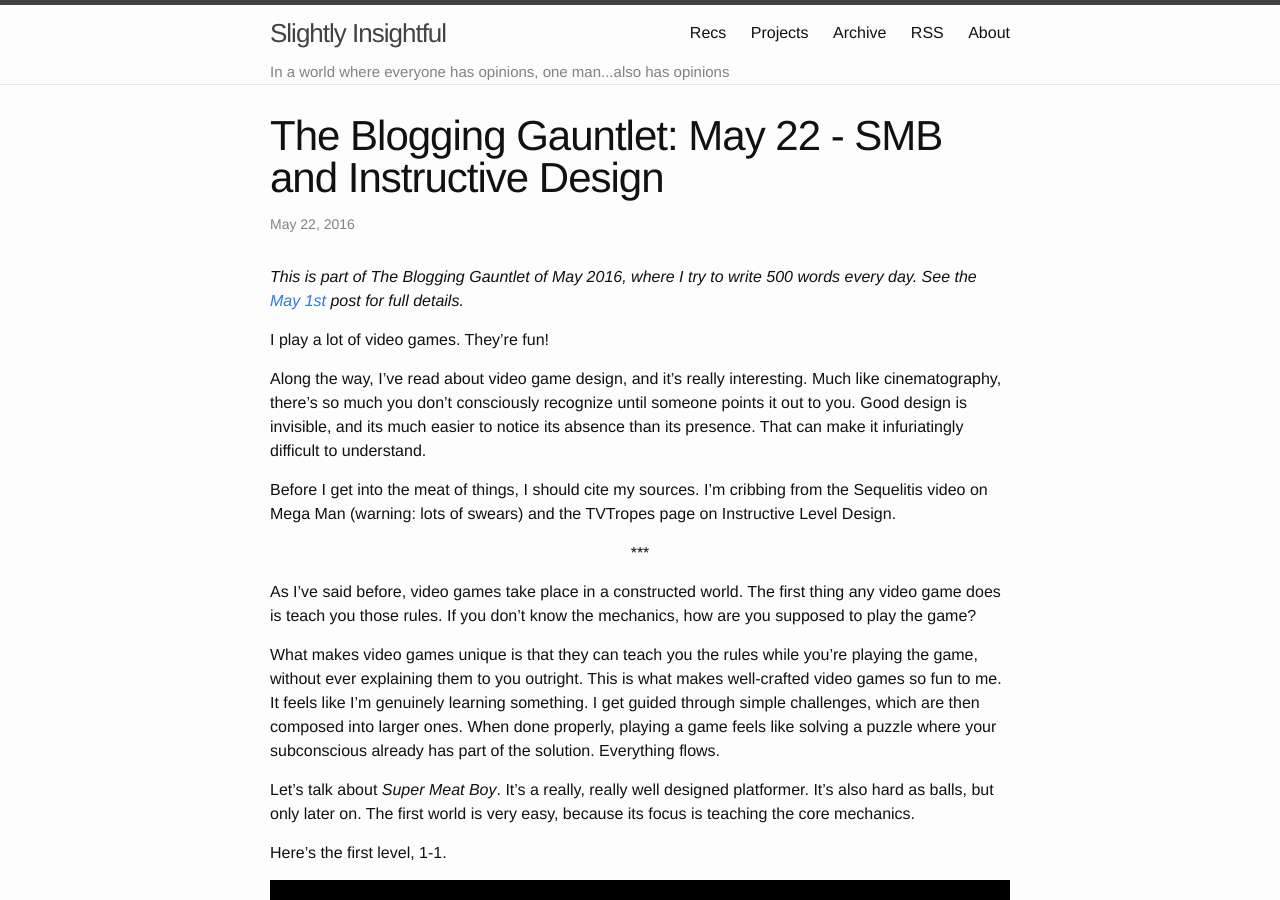
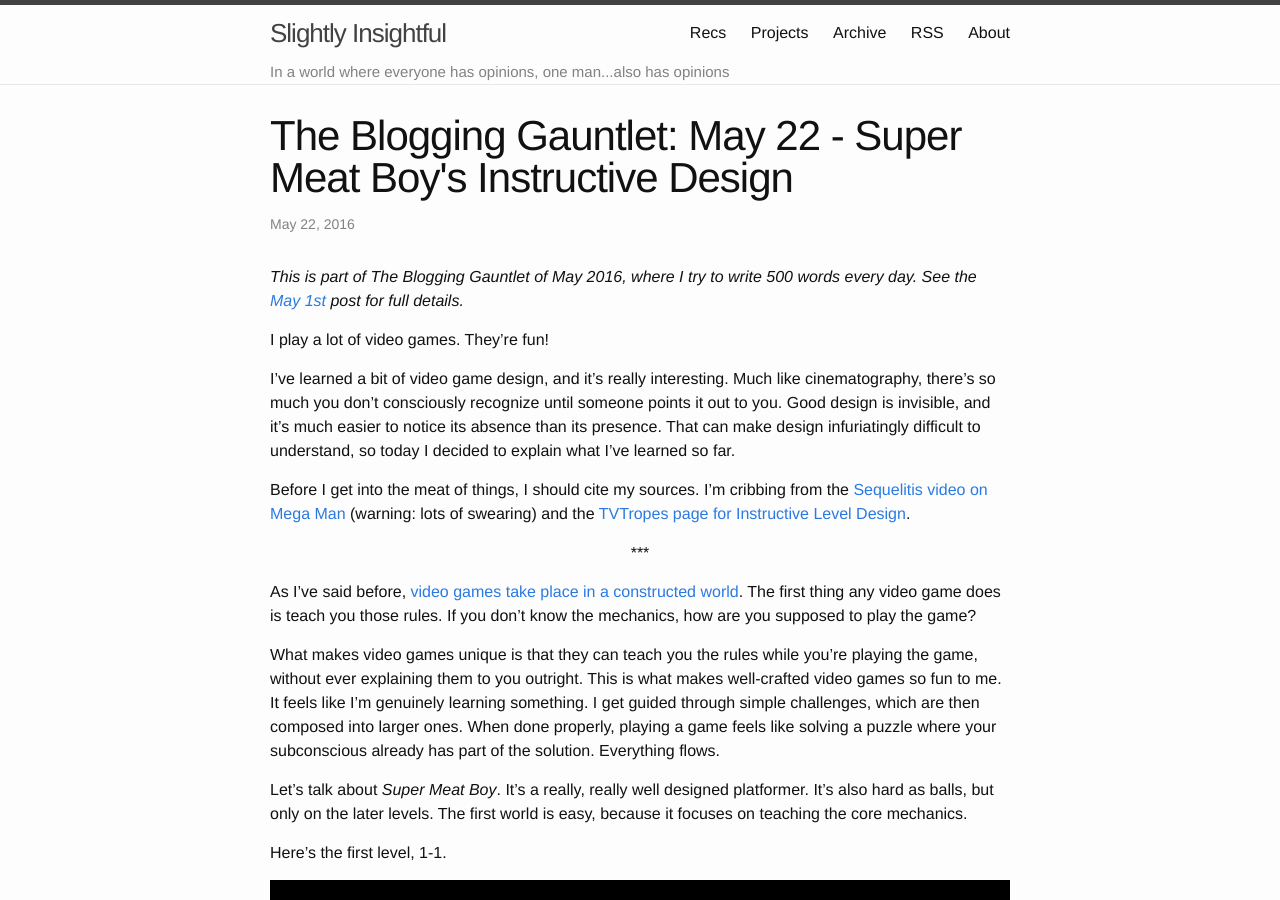
Before and after one commit to alexirpan/alexirpan.github.io, a Jekyll site: the page built from _posts/may2016/2016-05-22-may-22.markdown, in a window 1280 px wide and 900 px high. Built offline with Jekyll 4.4.1, drawn with Linux system fonts in a browser that asks for light colours; some of the changed text lies outside the part shown.

Commit message:
A thing I'd be okay posting

```diff
--- a/_posts/may2016/2016-05-22-may-22.markdown
+++ b/_posts/may2016/2016-05-22-may-22.markdown
@@ -1,28 +1,30 @@
 ---
 layout: post
-title:  "The Blogging Gauntlet: May 22 - SMB and Instructive Design"
-date:   2016-05-22 17:52:00 -0700
+title:  "The Blogging Gauntlet: May 22 - Super Meat Boy's Instructive Design"
+date:   2016-05-22 23:44:00 -0700
 ---
 
 {% include gauntlet.md %}
 
 I play a lot of video games. They're fun!
 
-Along the way, I've read about video game design, and it's really
+I've learned a bit of video game design, and it's really
 interesting. Much like cinematography, there's so
 much you don't consciously recognize until someone points it out
-to you. Good design is invisible, and its much easier to notice its
+to you. Good design is invisible, and it's much easier to notice its
 absence than its presence.
-That can make it infuriatingly difficult to understand.
+That can make design infuriatingly difficult to understand, so today I
+decided to explain what I've learned so far.
 
 Before I get into the meat of things, I should cite my sources. I'm cribbing
-from the Sequelitis video on Mega Man (warning: lots of swears) and
-the TVTropes page on Instructive Level Design.
+from the [Sequelitis video on Mega Man](https://www.youtube.com/watch?v=8FpigqfcvlM)
+(warning: lots of swearing) and
+the [TVTropes page for Instructive Level Design](http://tvtropes.org/pmwiki/pmwiki.php/Main/InstructiveLevelDesign).
 
 \*\*\*
 {: .centered }
 
-As I've said before, video games take place in a constructed world.
+As I've said before, [video games take place in a constructed world]({% post_url 2016-05-11-may-11 %}).
 The first thing any video game does is teach you those rules.
 If you don't know the mechanics, how are you supposed to play the game?
 
@@ -36,8 +38,8 @@ puzzle where your subconscious already has part of the solution.
 Everything flows.
 
 Let's talk about *Super Meat Boy*. It's a really, really well designed platformer.
-It's also hard as balls, but only later on. The first world is very easy, because
-its focus is teaching the core mechanics.
+It's also hard as balls, but only on the later levels.
+The first world is easy, because it focuses on teaching the core mechanics.
 
 Here's the first level, 1-1.
 
@@ -91,9 +93,10 @@ On to 1-5.
 {: .centered}
 
 The natural inclination is to try going up? Why? Well, look at this part
-I've circled.
+I've circled in red.
 
-PICTURE
+![1-5-2](/public/may22/1-5-2.jpg)
+{: .centered}
 
 It's incomplete. There must be more to the level off the top of the screen.
 That motivates you to start moving upwards, and the only way to do that is
```
Also changed, not shown: public/may22/1-5-2.jpg (added).
